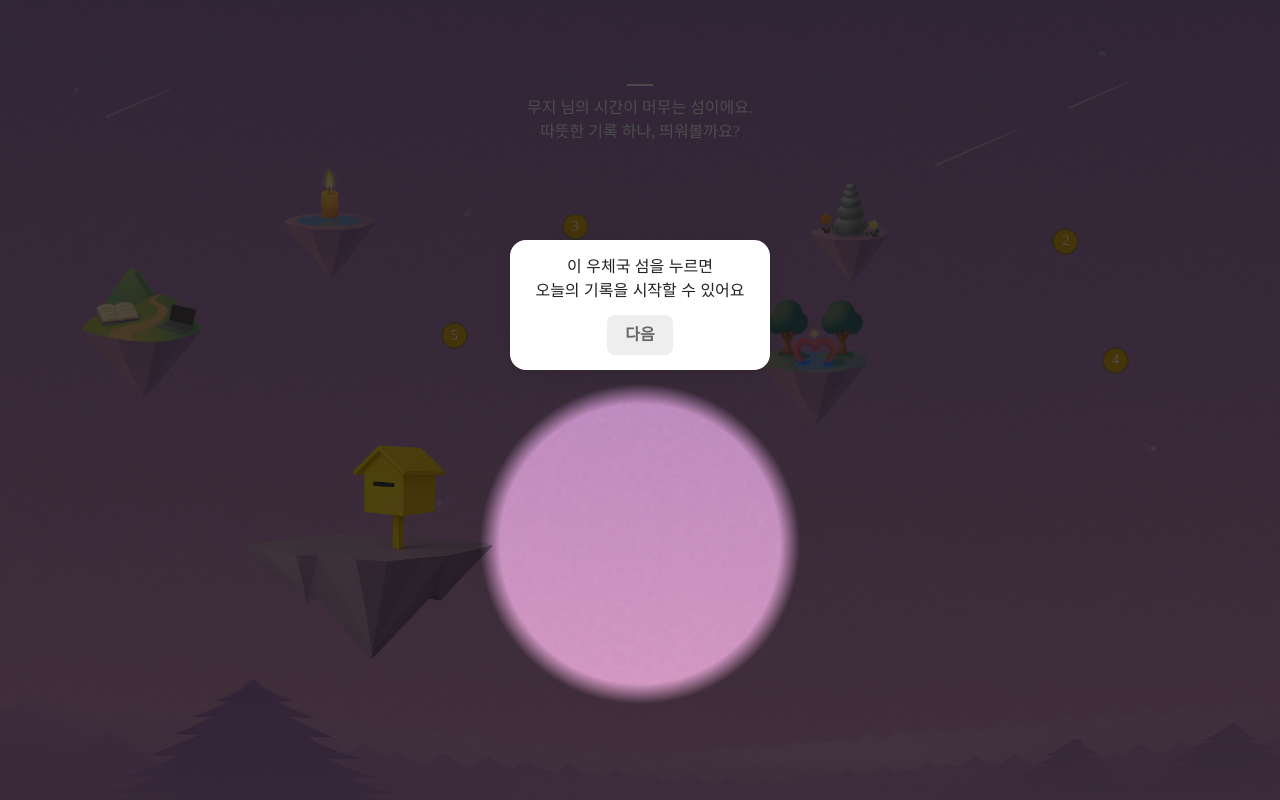
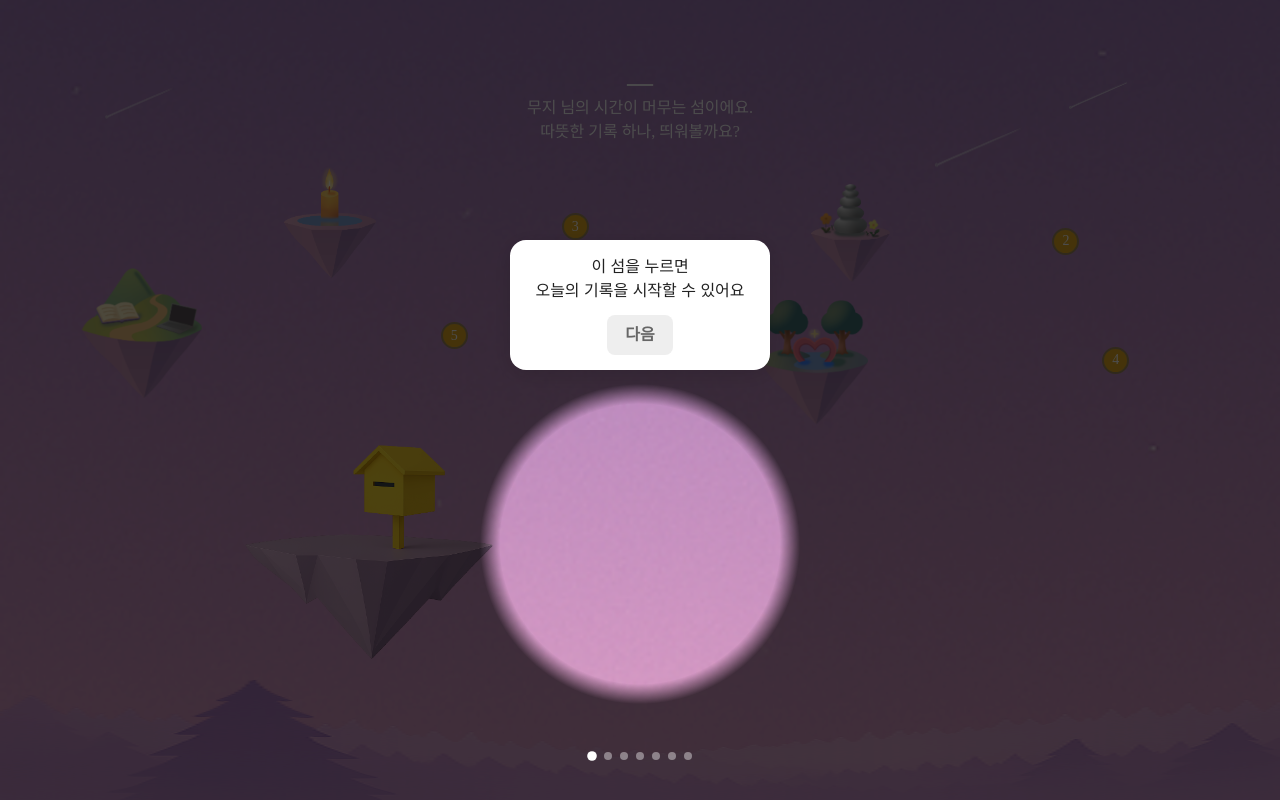
Before and after one commit to hyeinj/Ongi, a Next.js app in the folder frontend/: page / in a window 1280 px wide. Both pictures are taken after a click on the button "다시 보지 않기". Built offline with nearby package versions, Linux system fonts and the light colour scheme; a web font is replaced by a local one.

Commit message:
fix: 튜토리얼 수정

```diff
--- a/frontend/src/app/_components/HomePage/TutorialOverlay.tsx
+++ b/frontend/src/app/_components/HomePage/TutorialOverlay.tsx
@@ -7,7 +7,7 @@ interface TutorialOverlayProps {
 
 const steps = [
   {
-    message: '이 우체국 섬을 누르면 \n 오늘의 기록을 시작할 수 있어요',
+    message: '이  섬을 누르면 \n 오늘의 기록을 시작할 수 있어요',
     spotlight: { x: '50%', y: '68%', r: 150 },
     tooltip: { left: '50%', top: '30%' },
   },
@@ -27,12 +27,12 @@ const steps = [
     tooltip: { left: '35%', top: '52%' },
   },
   {
-    message: "하루의 루틴 속에서 있었던 소소한 \n 순간들은 ‘루틴의 섬’으로 모여요",
+    message: "하루의 루틴 속에서 있었던 소소한 \n 순간들은 '루틴의 섬'으로 모여요",
     spotlight: { x: '73%', y: '29%', r: 63 },
     tooltip: { left: '65%', top: '38%' },
   },
   {
-    message: "누군가와의 관계에서 느낀 감정들은 ‘관계의 섬’으로 흘러가요.",
+    message: "누군가와의 관계에서 느낀 감정들은 '관계의 섬'으로 흘러가요.",
     spotlight: { x: '73%', y: '44%', r: 79 },
     tooltip: { left: '65%', top: '55%' },
   },
@@ -63,6 +63,14 @@ export default function TutorialOverlay({ onFinish }: TutorialOverlayProps) {
           {step < steps.length - 1 ? '다음' : '튜토리얼 닫기'}
         </button>
       </div>
+      <div className="tutorial-progress">
+        {steps.map((_, index) => (
+          <div
+            key={index}
+            className={`tutorial-progress-dot ${index === step ? 'active' : ''}`}
+          />
+        ))}
+      </div>
     </div>
   );
 }
--- a/frontend/src/styles/TutorialOverlay.css
+++ b/frontend/src/styles/TutorialOverlay.css
@@ -45,3 +45,27 @@
   background: #eee;
   color: #666;
 }
+
+/* 진행 상태 표시 스타일 */
+.tutorial-progress {
+  position: absolute;
+  bottom: 40px;
+  left: 50%;
+  transform: translateX(-50%);
+  display: flex;
+  gap: 8px;
+  z-index: 10000;
+}
+
+.tutorial-progress-dot {
+  width: 8px;
+  height: 8px;
+  border-radius: 50%;
+  background: rgba(255, 255, 255, 0.4);
+  transition: all 0.3s ease;
+}
+
+.tutorial-progress-dot.active {
+  background: #fff;
+  transform: scale(1.2);
+}
```
